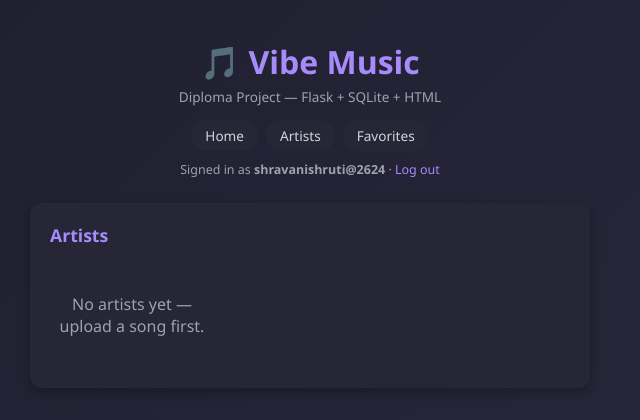
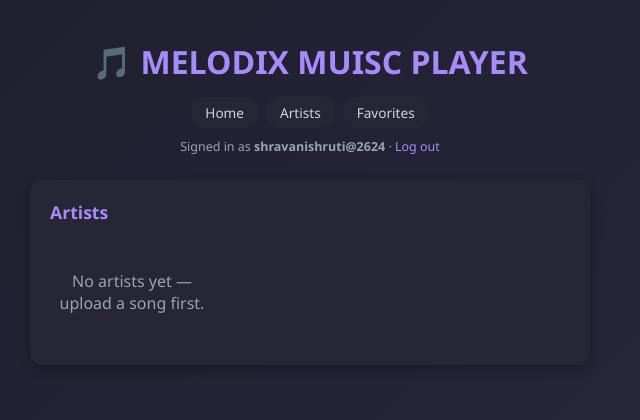
Before and after one commit to shravanibudh09-lang/vibemusic, a Flask app: page /artists in a window 1280 px wide. Shown: the top 420 px of the page, without its empty margins (330-970 px from the left). Run offline with Flask 3, Linux system fonts and the light colour scheme; a user stored in the database is signed in; data that the repository does not hold is empty.

Commit message:
Update _nav.html

```diff
--- a/templates/_nav.html
+++ b/templates/_nav.html
@@ -1,6 +1,5 @@
 <header>
-  <h1>🎵 Vibe Music</h1>
-  <p class="subtitle">Diploma Project — Flask + SQLite + HTML</p>
+  <h1>🎵 MELODIX MUISC PLAYER</h1>
   <nav class="main-nav">
     <a href="{{ url_for('index') }}" class="{{ 'active' if active == 'home' else '' }}">Home</a>
     <a href="{{ url_for('artists_page') }}" class="{{ 'active' if active == 'artists' else '' }}">Artists</a>
```
